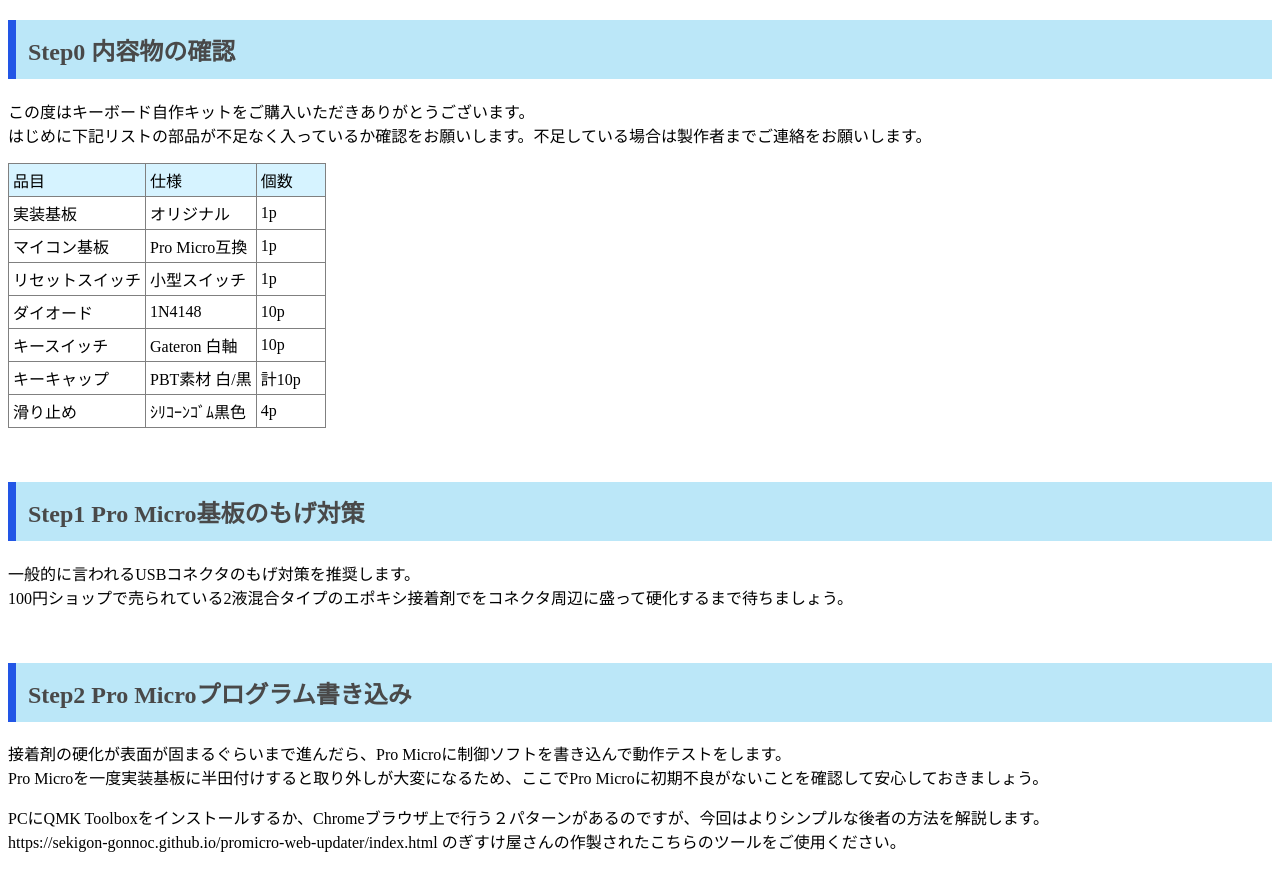
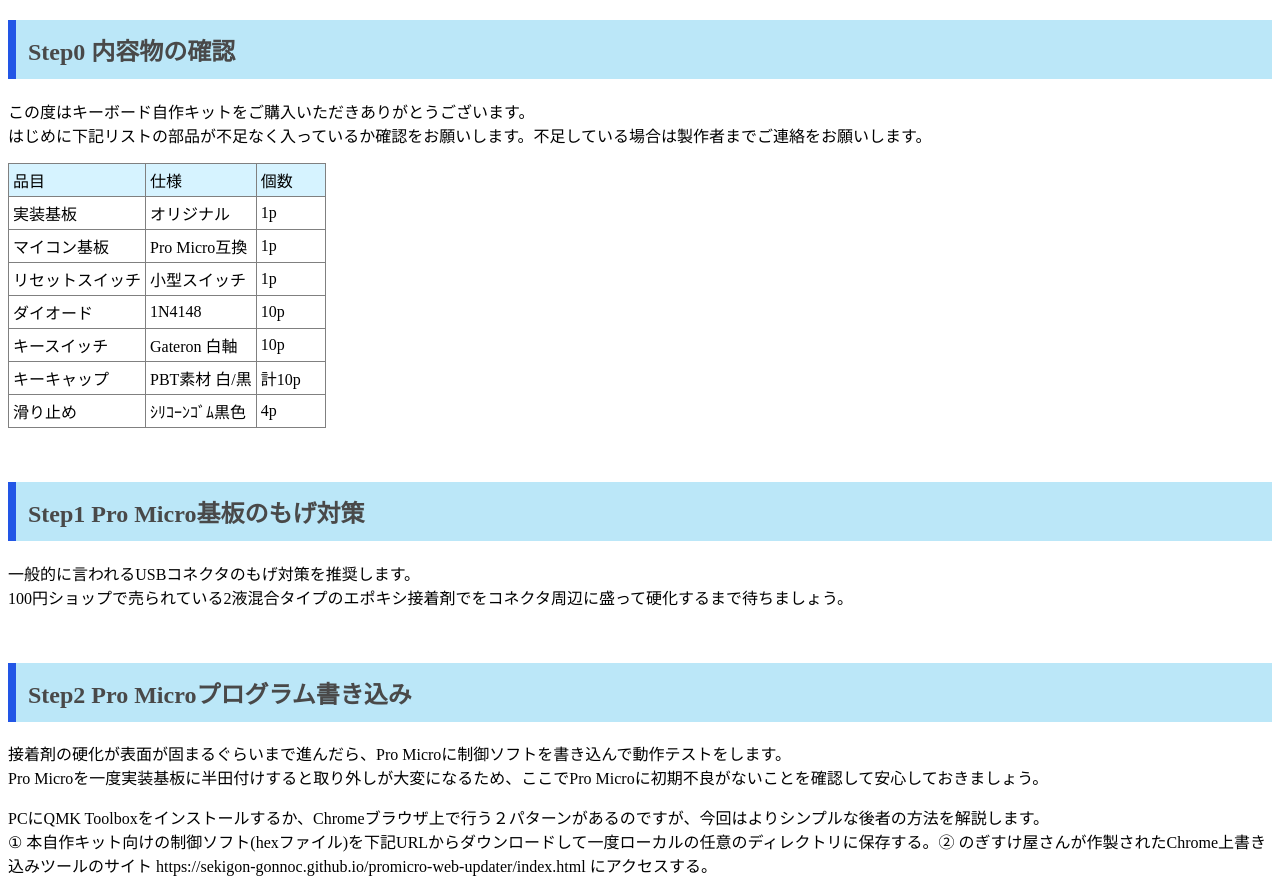
Before and after one commit to shuriyama/DIY_keyboard, a plain HTML site: page docs/index.html in a window 1280 px wide. Before the commit the page ends 869 px from the top, so only its background shows below. Drawn offline with Linux system fonts and the light colour scheme.

Commit message:
Update index.html

```diff
--- a/docs/index.html
+++ b/docs/index.html
@@ -16,7 +16,7 @@
         <p><br></p>
         <h1>Step2 Pro Microプログラム書き込み</h1>
         <p>接着剤の硬化が表面が固まるぐらいまで進んだら、Pro Microに制御ソフトを書き込んで動作テストをします。<br>Pro Microを一度実装基板に半田付けすると取り外しが大変になるため、ここでPro Microに初期不良がないことを確認して安心しておきましょう。</p>
-        <p>PCにQMK Toolboxをインストールするか、Chromeブラウザ上で行う２パターンがあるのですが、今回はよりシンプルな後者の方法を解説します。<br>https://sekigon-gonnoc.github.io/promicro-web-updater/index.html のぎすけ屋さんの作製されたこちらのツールをご使用ください。</p>
+        <p>PCにQMK Toolboxをインストールするか、Chromeブラウザ上で行う２パターンがあるのですが、今回はよりシンプルな後者の方法を解説します。<br>① 本自作キット向けの制御ソフト(hexファイル)を下記URLからダウンロードして一度ローカルの任意のディレクトリに保存する。② のぎすけ屋さんが作製されたChrome上書き込みツールのサイト https://sekigon-gonnoc.github.io/promicro-web-updater/index.html にアクセスする。<br></p>
 
 
 
```
